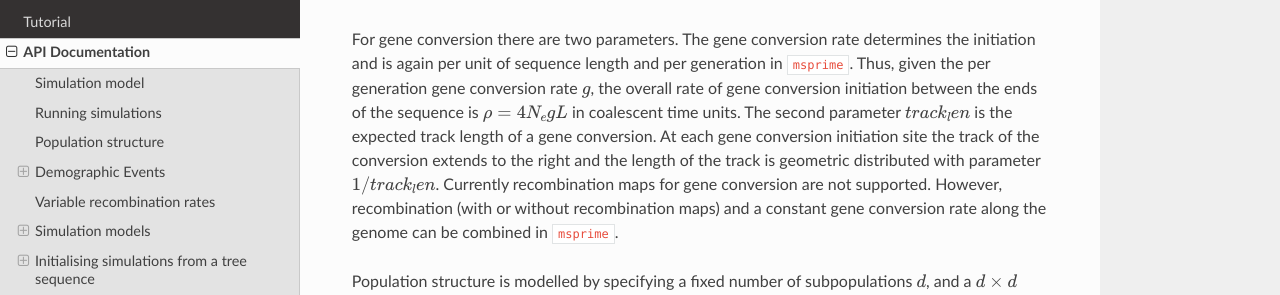
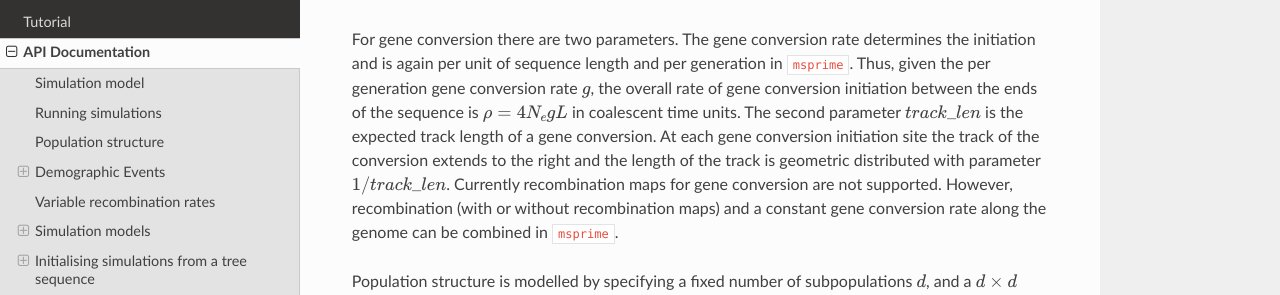
Before and after one commit to tskit-dev/msprime, a Sphinx documentation site: the page built from docs/api.rst, in a window 1280 px wide and 900 px high, scrolled down 833 px. Shown: the part 157-452 px from the top of the window. Built offline with Sphinx 7.4.7 and the Read the Docs theme 2.0.0, drawn with Linux system fonts in a browser that asks for light colours; the version number could not be read and is left out.

```diff
--- a/docs/api.rst
+++ b/docs/api.rst
@@ -57,10 +57,10 @@ For gene conversion there are two parameters. The gene conversion rate determine
 and is again per unit of sequence length and per generation in ``msprime``.
 Thus, given the per generation gene conversion rate :math:`g`, the overall rate of
 gene conversion initiation between the ends of the sequence is :math:`\rho = 4 N_e g L` in
-coalescent time units. The second parameter :math:`track_len` is the expected track length
+coalescent time units. The second parameter :math:`track\_len` is the expected track length
 of a gene conversion. At each gene conversion initiation site the track of the conversion
 extends to the right and the length of the track is geometric distributed with parameter
-:math:`1/track_len`. Currently recombination maps for gene conversion are not supported.
+:math:`1/track\_len`. Currently recombination maps for gene conversion are not supported.
 However, recombination (with or without recombination maps) and a constant gene conversion
 rate along the genome can be combined in ``msprime``.
 
```
